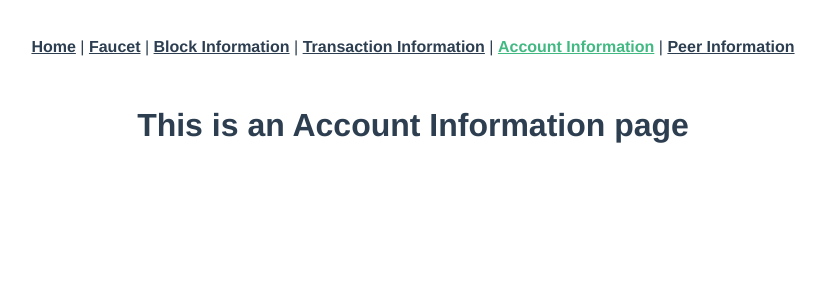
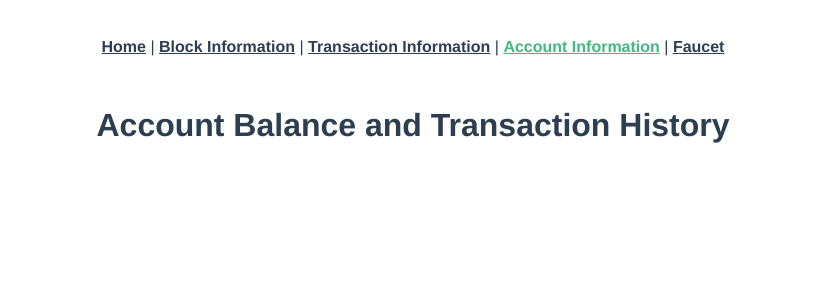
Before and after one commit to ChawPohChia/TPChainBlockExplorer, a Vue app: page /accountinfo in a window 1280 px wide. Shown: the top 300 px of the page, without its empty margins (227-1052 px from the left). Built offline with nearby package versions, Linux system fonts and the light colour scheme.

Commit message:
Tidy Up View
Remove Unused Pages

```diff
--- a/src/App.vue
+++ b/src/App.vue
@@ -1,11 +1,10 @@
 <template>
   <div id="nav">
     <router-link to="/">Home</router-link> |
-     <router-link to="/faucet">Faucet</router-link> |
     <router-link to="/blockinfo">Block Information</router-link> |
     <router-link to="/transactioninfo">Transaction Information</router-link> |
     <router-link to="/accountinfo">Account Information</router-link> |
-    <router-link to="/peerinfo">Peer Information</router-link>
+    <router-link to="/faucet">Faucet</router-link>
   </div>
   <router-view/>
 </template>
--- a/src/components/AccountInfo.vue
+++ b/src/components/AccountInfo.vue
@@ -1,5 +1,5 @@
 <template>
   <div class="accountinfo">
-    <h1>This is an Account Information page</h1>
+    <h1>Account Balance and Transaction History</h1>
   </div>
 </template>
--- a/src/components/Home.vue
+++ b/src/components/Home.vue
@@ -9,7 +9,7 @@
           rows="5"
           cols="100"
           id="networkinfo">
-        </textarea>nfo
+        </textarea>
 
          <h4>Connected Node Info</h4>
         <textarea
--- a/src/router/index.js
+++ b/src/router/index.js
@@ -25,12 +25,6 @@ const routes = [
     name: 'AccountInfo',
     component: () => import(/* webpackChunkName: "about" */ '../components/AccountInfo.vue')
   },
-
-  {
-    path: '/peerinfo',
-    name: 'PeerInfo',
-    component: () => import(/* webpackChunkName: "about" */ '../components/PeerInfo.vue')
-  },
   {
     path: '/faucet',
     name: 'Faucet',
```
